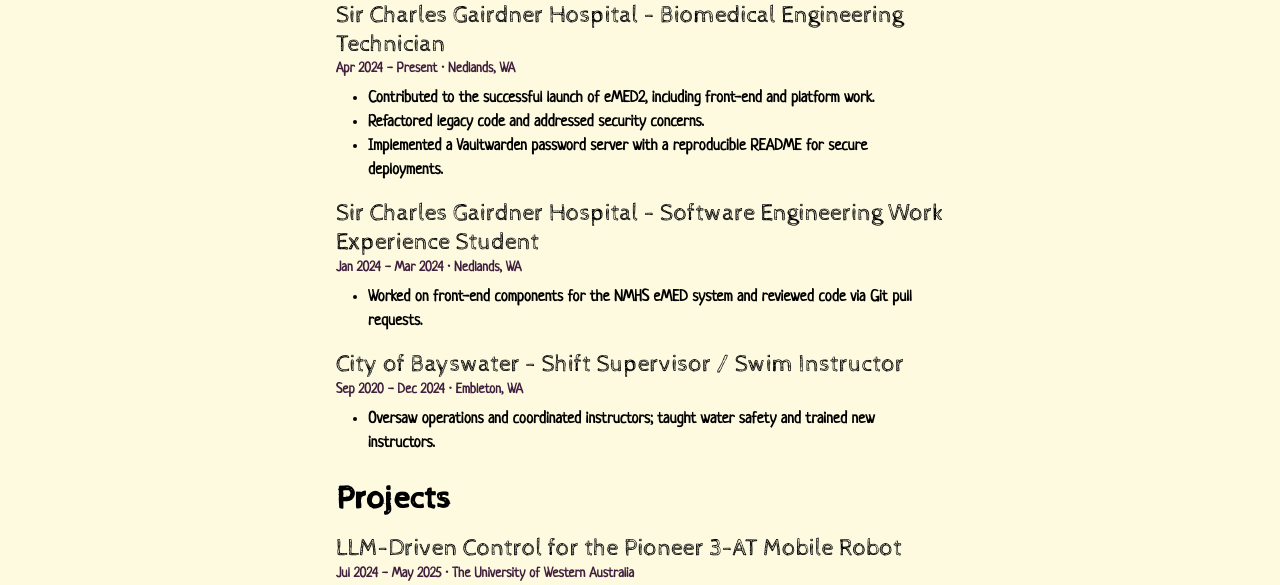
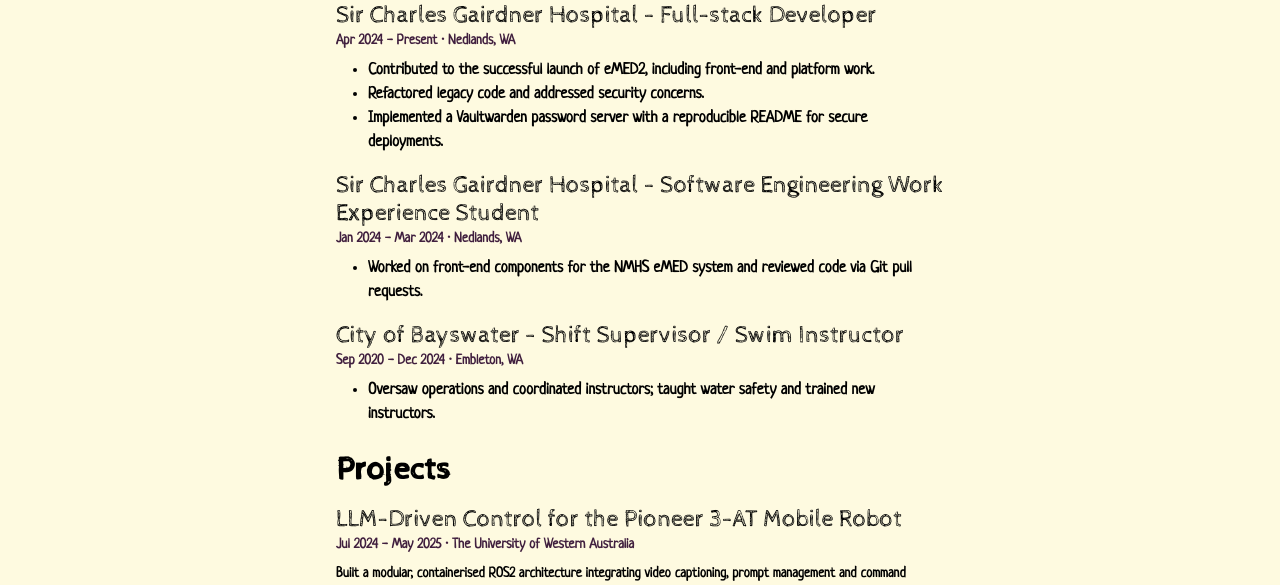
Before and after one commit to conanpodewitt/conanpodewitt.github.io, a plain HTML site: page index.html in a window 1280 px wide. Shown: the part 515-1100 px from the top of the page. Drawn offline with Linux system fonts and the light colour scheme.

Commit message:
Update job title

```diff
--- a/index.html
+++ b/index.html
@@ -155,7 +155,7 @@
         <h2 class="mb-2"><strong>Experience</strong></h2>
 
         <div class="mb-3">
-          <h4 class="mb-0">Sir Charles Gairdner Hospital - Biomedical Engineering Technician</h4>
+          <h4 class="mb-0">Sir Charles Gairdner Hospital - Full-stack Developer</h4>
           <div class="muted small mb-2">Apr 2024 - Present · Nedlands, WA</div>
           <ul>
             <li>Contributed to the successful launch of eMED2, including front-end and platform work.</li>
```
